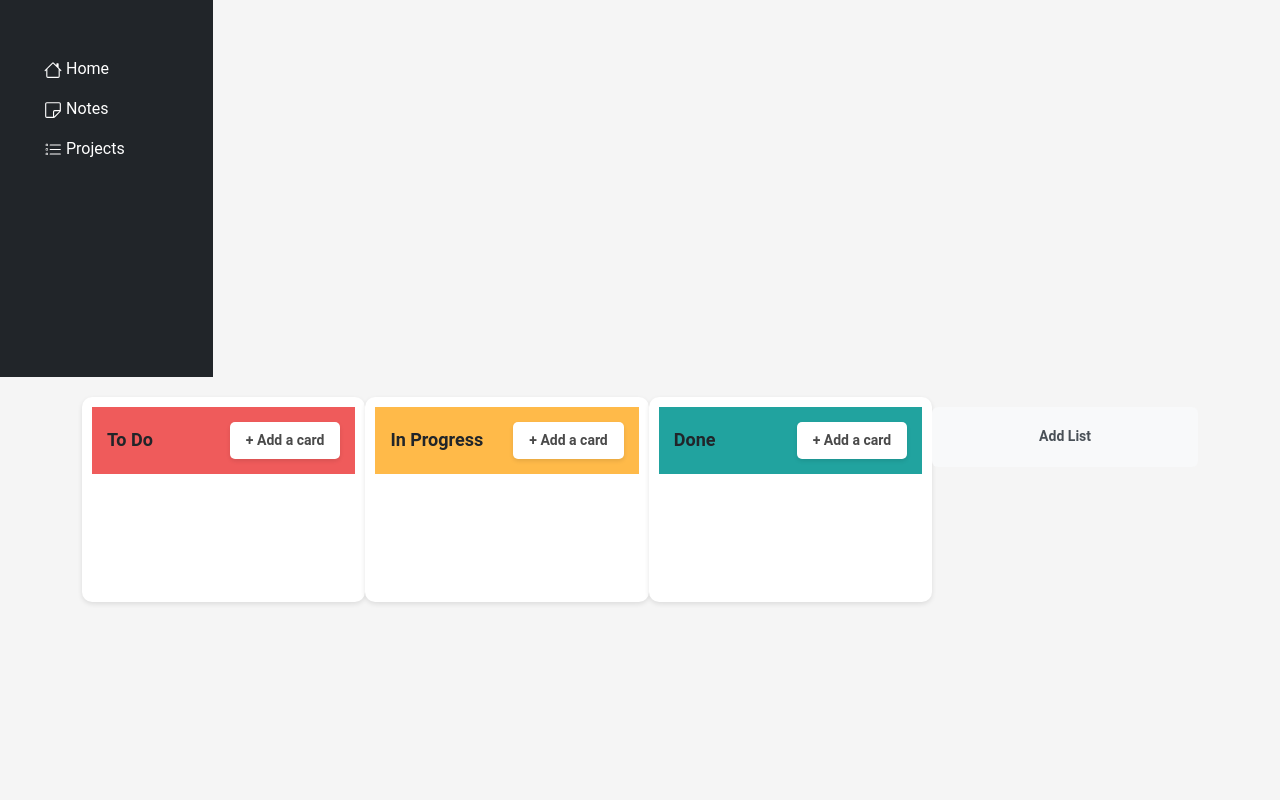
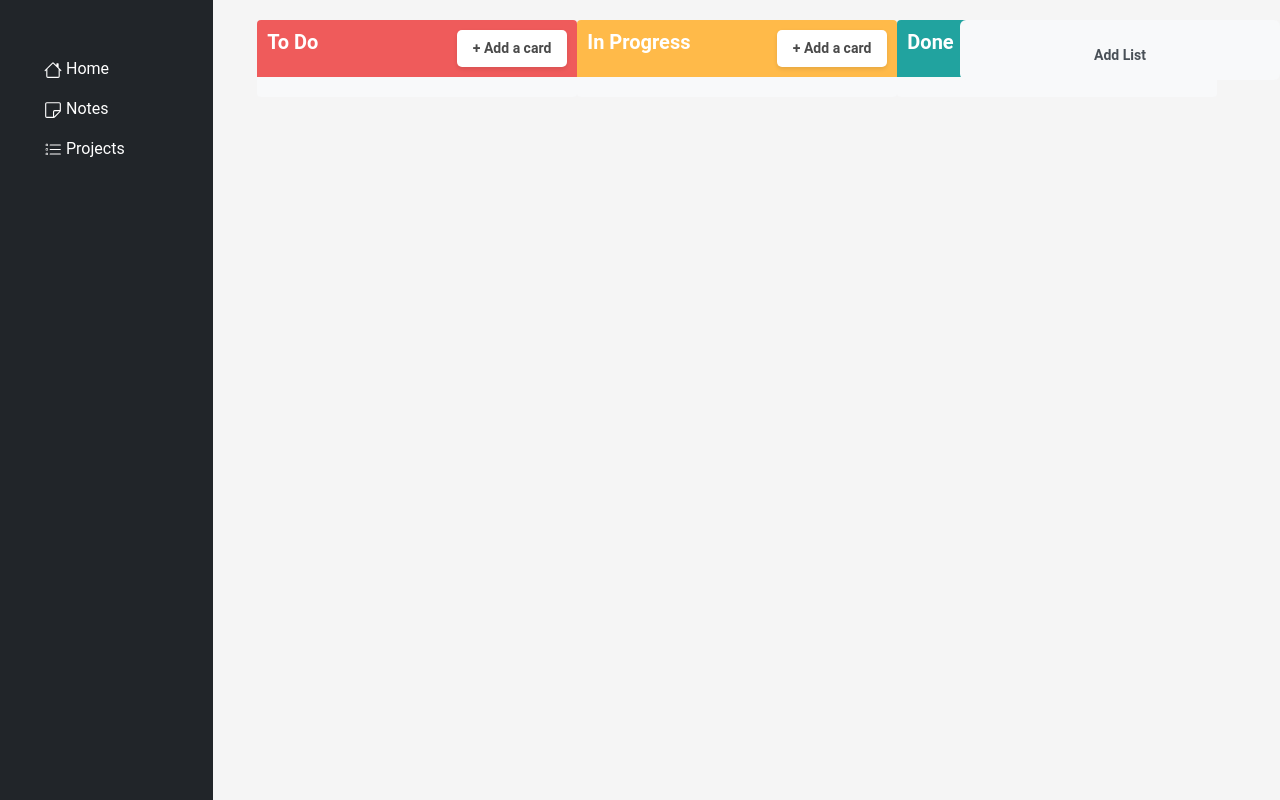
Before and after one commit to chuanlingShi/Task-Buster, a Flask app: page /project in a window 1280 px wide. Shown: the part 56-856 px from the top of the page. Run offline with Flask 2, Linux system fonts and the light colour scheme; a user stored in the database is signed in; data comes from the database, SQL or seed files in the repository; both versions use the stored data as it was after the commit; data that the repository does not hold is empty; some libraries are stand-ins or nearby versions.

Commit message:
add some UI

```diff
--- a/CS530/static/css/base.css
+++ b/CS530/static/css/base.css
@@ -22,21 +22,7 @@
 
 
 
-.add-list-container {
-  display: inline-block;
-  vertical-align: top;
-  margin-right: 10px;
-}
 
-.add-list-button {
-  background-color: #f8f9fa;
-  border: none;
-  cursor: pointer;
-  padding: 5px 10px;
-  font-size: 14px;
-  font-weight: bold;
-  color: #495057;
-}
 
 
 
--- a/CS530/static/css/project.css
+++ b/CS530/static/css/project.css
@@ -13,38 +13,34 @@
         .container {
           display: flex;
           flex-wrap: wrap;
-          justify-content: space-between;
+          justify-content: flex-start;
           gap: 20px;
           margin: 20px;
           align-items: flex-start;
           min-height: 100%;
         }
-
         .list-column {
           display: flex;
-          flex-direction: row;
-          justify-content: space-between;
-          margin: 0 auto;
-          max-width: 1200px;
-          width: 100%;
+          flex-wrap: nowrap;
+          overflow-x: auto;
+          margin-right: 10px;
         }
 
+
+
         .list {
-          background-color: #FFFFFF;
-          border-radius: 10px;
-          box-shadow: 0 2px 5px rgba(0, 0, 0, 0.1);
+          background-color: #f8f9fa;
+          border-radius: 4px;
+          width: 320px;
+          display: flex;
+          flex-direction: column;
           margin-bottom: 20px;
-          padding: 10px;
-          width: 320px;
-          height: 110%;
         }
 
         .list-header {
-          display: flex;
-          align-items: center;
-          justify-content: space-between;
-          margin-bottom: 10px;
-          padding: 15px;
+          padding: 10px;
+          border-radius: 4px 4px 0 0;
+          color: white;
         }
         .list-header-wrapper {
             display: flex;
@@ -55,25 +51,50 @@
             border-radius: 10px 10px 0 0;
             box-shadow: 0 2px 5px rgba(0, 0, 0, 0.1);
         }
+        .list-wrapper {
+          display: inline-flex;
+          flex-direction: column;
+          justify-content: space-between;
+          width: 320px;
+          margin-bottom: 20px;
+        }
 
         .list-title {
-          font-size: 18px;
+          font-size: 20px;
           font-weight: bold;
           margin: 0;
-          font-weight: 600;
+          display: inline;
         }
 
         .list-body {
-          min-height: 100px;
-          margin-bottom: 8px;
-          padding: 15px;
+          padding: 10px;
+          display: flex;
+          flex-direction: column;
+          gap: 10px;
+          flex-grow: 1;
         }
 
+
+
         .add-list-button {
-          width: 300px;
+          background-color: #f8f9fa;
+          border: none;
+          cursor: pointer;
+          padding: 5px 10px;
+          font-size: 14px;
+          font-weight: bold;
+          color: #495057;
+          display: inline-block;
+          width: 320px;
           height: 60px;
-          margin-top: 10px;
+          margin-bottom: 0;
+          text-align: center;
+          vertical-align: middle;
+          line-height: 60px;
+          position: absolute;
+          right: 0;
         }
+
 
         .card {
           background-color: #ebecf0;
@@ -124,6 +145,7 @@
             box-shadow: 0 2px 4px rgba(0, 0, 0, 0.1);
             cursor: pointer;
             transition: all 0.3s ease;
+            float: right;
         }
         .add-card:hover {
             background-color: #F5F5F5;
```
Also changed, not shown: CS530/instance/todo.db.
